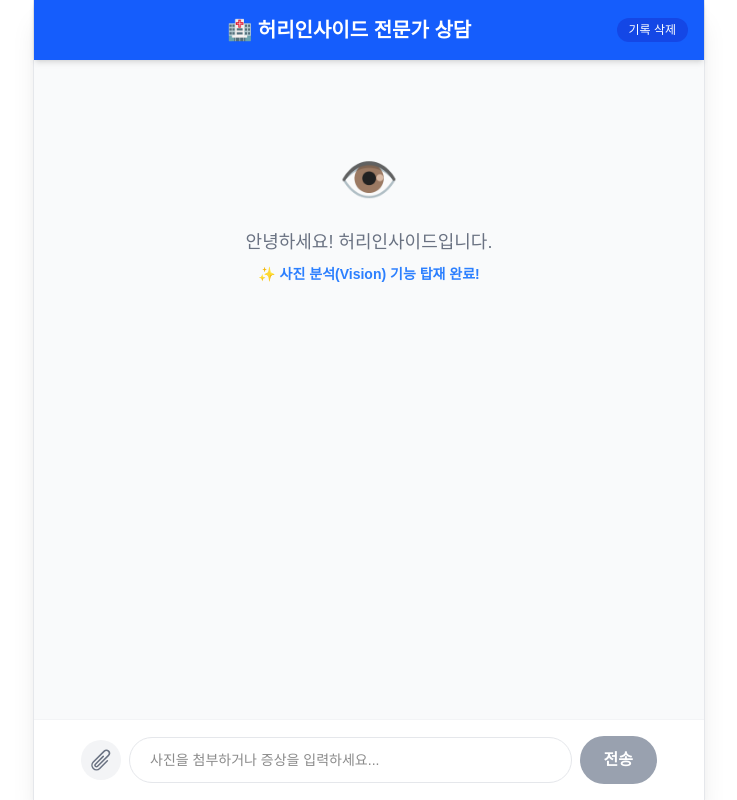
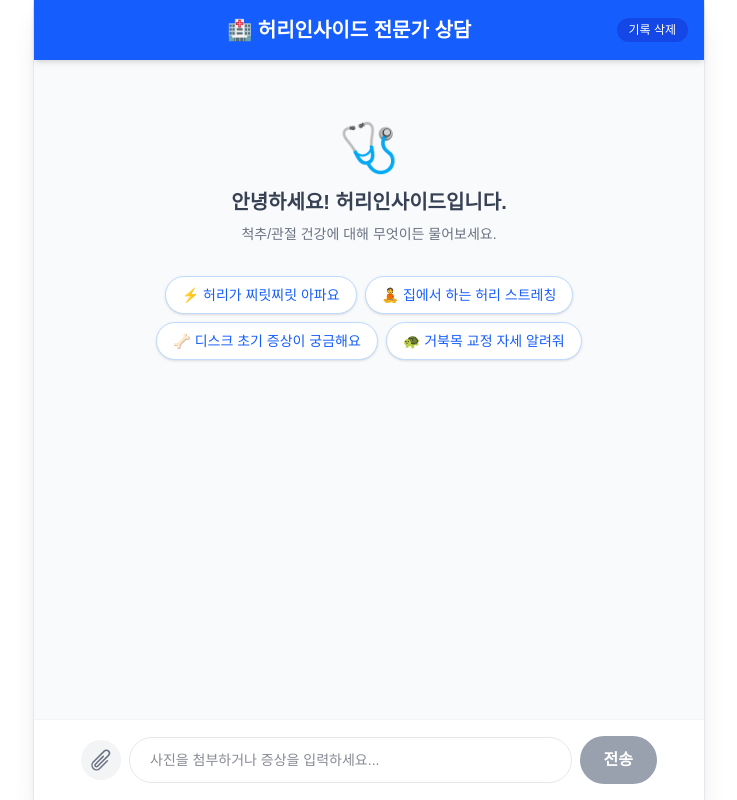
Before and after one commit to hoikjeon/gemini-web, a Next.js app: page / in a window 1280 px wide. Shown: the whole page, without its empty margins (271-1008 px from the left). Built offline with nearby package versions, Linux system fonts and the light colour scheme.

Commit message:
9일차: 추천 질문 버튼 추가 및 입력창 가독성 개선

```diff
--- a/app/page.tsx
+++ b/app/page.tsx
@@ -4,12 +4,19 @@ import { useState, useEffect, useRef } from "react";
 import ReactMarkdown from "react-markdown";
 
 export default function Home() {
-  // ⭐ 1. 메시지 저장소에 'image' 자리 추가
   const [messages, setMessages] = useState<{ role: string; content: string; image?: string | null }[]>([]);
   const [inputValue, setInputValue] = useState("");
   const [isLoading, setIsLoading] = useState(false);
   const [selectedImage, setSelectedImage] = useState<string | null>(null);
   const messagesEndRef = useRef<HTMLDivElement>(null);
+
+  // 추천 질문 리스트
+  const quickReplies = [
+    "⚡ 허리가 찌릿찌릿 아파요",
+    "🧘 집에서 하는 허리 스트레칭",
+    "🦴 디스크 초기 증상이 궁금해요",
+    "🐢 거북목 교정 자세 알려줘"
+  ];
 
   useEffect(() => {
     const savedMessages = localStorage.getItem("chatHistory");
@@ -52,11 +59,12 @@ export default function Home() {
 
   const handleRemoveImage = () => setSelectedImage(null);
 
-  const handleSend = async () => {
-    if (inputValue.trim() === "" && !selectedImage) return;
+  // 만능 전송 로직
+  const executeSend = async (textToSend: string, imageToSend: string | null) => {
+    if (textToSend.trim() === "" && !imageToSend) return;
+    if (isLoading) return;
 
-    // ⭐ 2. 백엔드로 보낼 메시지에 사진(selectedImage)도 함께 포장!
-    const userMessage = { role: "user", content: inputValue || "사진을 보냈습니다.", image: selectedImage };
+    const userMessage = { role: "user", content: textToSend || "사진을 보냈습니다.", image: imageToSend };
     const newMessages = [...messages, userMessage];
 
     setMessages(newMessages);
@@ -98,6 +106,9 @@ export default function Home() {
     }
   };
 
+  const handleSend = () => executeSend(inputValue, selectedImage);
+  const handleQuickReply = (text: string) => executeSend(text, null);
+
   const handleKeyDown = (e: React.KeyboardEvent<HTMLInputElement>) => {
     if (e.key === "Enter" && !isLoading) handleSend();
   };
@@ -113,10 +124,22 @@ export default function Home() {
 
       <div className="flex-1 overflow-y-auto p-4 flex flex-col gap-4">
         {messages.length === 0 && (
-          <div className="mt-20 text-center">
-            <p className="text-5xl mb-6">👁️</p>
-            <p className="text-gray-500 font-medium text-lg">안녕하세요! 허리인사이드입니다.</p>
-            <p className="text-blue-500 text-sm mt-2 font-semibold">✨ 사진 분석(Vision) 기능 탑재 완료!</p>
+          <div className="mt-12 text-center animate-fade-in-up">
+            <p className="text-5xl mb-4">🩺</p>
+            <p className="text-gray-700 font-bold text-xl">안녕하세요! 허리인사이드입니다.</p>
+            <p className="text-gray-500 text-sm mt-2">척추/관절 건강에 대해 무엇이든 물어보세요.</p>
+
+            <div className="mt-8 flex flex-wrap justify-center gap-2 max-w-md mx-auto">
+              {quickReplies.map((reply, index) => (
+                <button
+                  key={index}
+                  onClick={() => handleQuickReply(reply)}
+                  className="bg-white border border-blue-200 text-blue-600 px-4 py-2 rounded-full text-sm font-medium hover:bg-blue-50 hover:border-blue-300 transition-all shadow-sm active:scale-95"
+                >
+                  {reply}
+                </button>
+              ))}
+            </div>
           </div>
         )}
 
@@ -127,7 +150,6 @@ export default function Home() {
                 ? "bg-blue-500 text-white rounded-2xl rounded-tr-none whitespace-pre-wrap"
                 : "bg-white text-gray-800 border border-gray-100 rounded-2xl rounded-tl-none overflow-hidden"
             }`}>
-              {/* ⭐ 3. 내가 보낸 사진이 말풍선 안에 예쁘게 뜨도록 추가 */}
               {msg.image && (
                 <img src={msg.image} alt="첨부됨" className="w-full max-w-xs h-auto rounded-lg mb-2 shadow-sm border border-blue-400" />
               )}
@@ -145,7 +167,7 @@ export default function Home() {
         {isLoading && (
           <div className="flex justify-start">
             <div className="px-4 py-3 bg-gray-100 text-gray-500 rounded-2xl rounded-tl-none text-sm shadow-sm animate-pulse">
-              제미나이가 열심히 사진을 분석 중입니다... 🔍
+              제미나이가 열심히 답변을 작성 중입니다... ✍️
             </div>
           </div>
         )}
@@ -170,6 +192,7 @@ export default function Home() {
             </svg>
           </label>
           <input type="file" id="imageUpload" accept="image/*" className="hidden" onChange={handleImageUpload} />
+          {/* ⭐ 여기에 text-gray-900 클래스를 추가해서 글씨를 진하게 만들었습니다! ⭐ */}
           <input
             type="text"
             value={inputValue}
@@ -177,7 +200,7 @@ export default function Home() {
             onKeyDown={handleKeyDown}
             disabled={isLoading}
             placeholder="사진을 첨부하거나 증상을 입력하세요..."
-            className="flex-1 rounded-full border border-gray-200 px-5 py-3 text-sm focus:outline-none focus:ring-2 focus:ring-blue-400 transition-all disabled:bg-gray-100 disabled:cursor-not-allowed"
+            className="flex-1 rounded-full border border-gray-200 px-5 py-3 text-sm text-gray-900 focus:outline-none focus:ring-2 focus:ring-blue-400 transition-all disabled:bg-gray-100 disabled:cursor-not-allowed"
           />
           <button
             onClick={handleSend}
```
